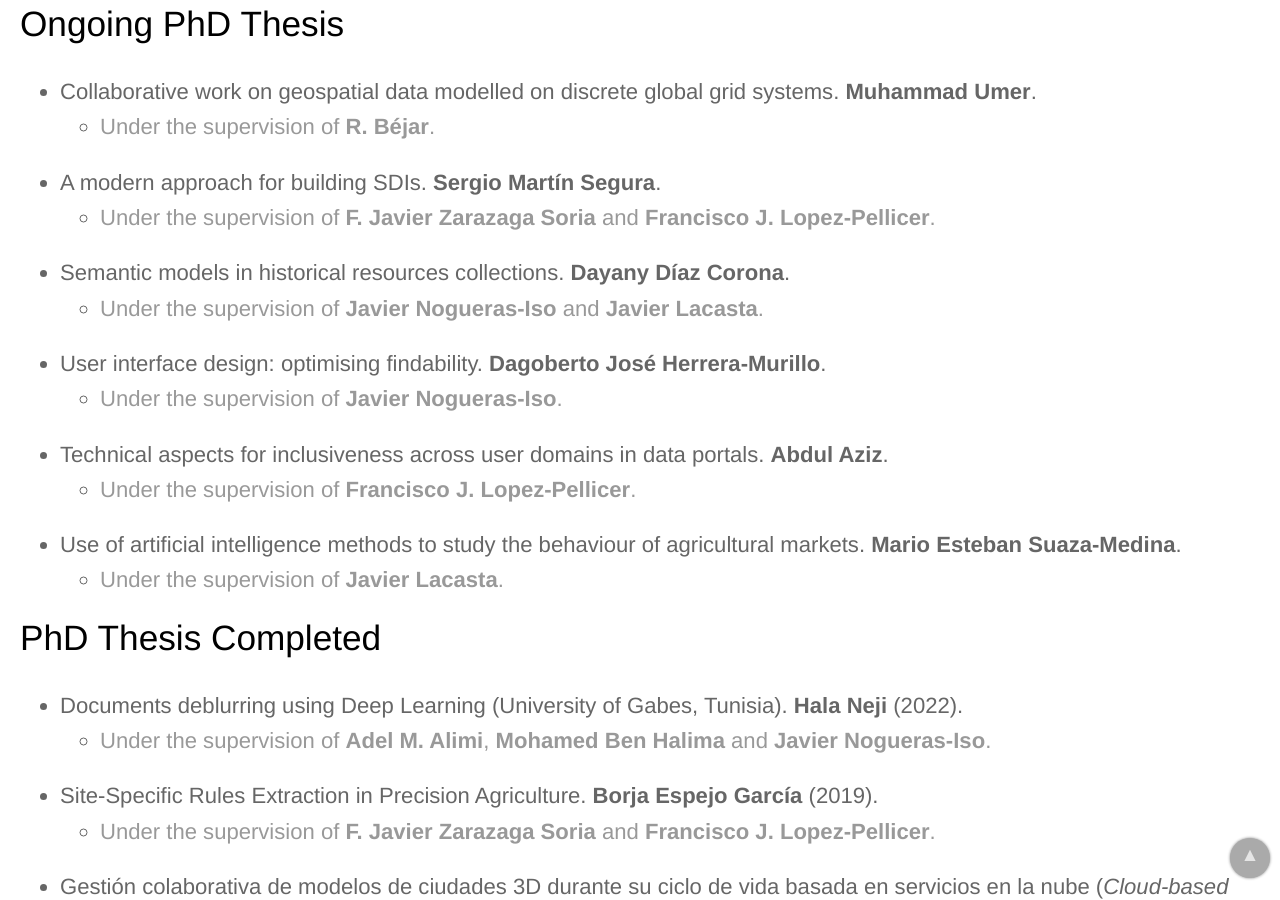
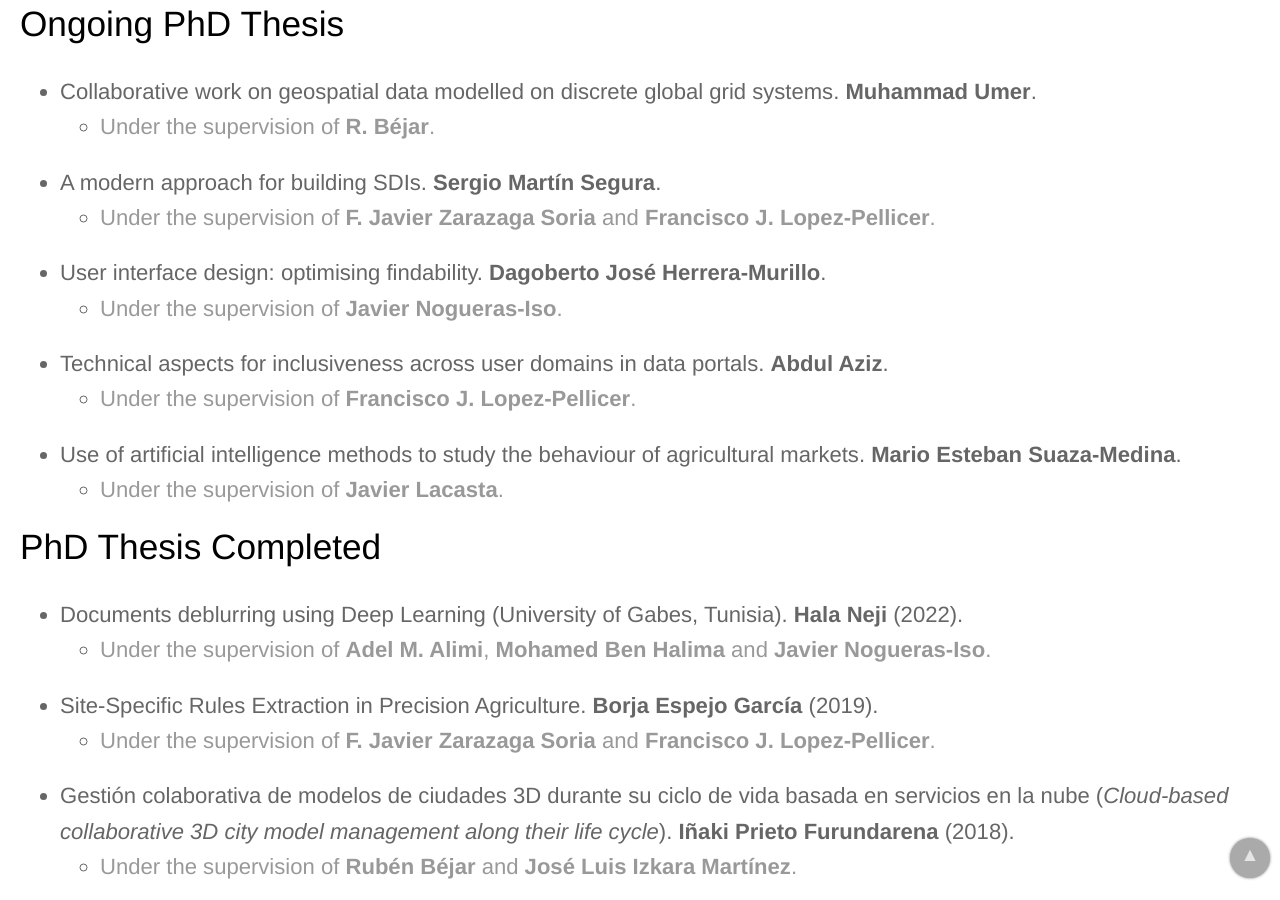
Before and after one commit to IAAA-Lab/IAAA-Lab.github.io, a Jekyll site: the page built from dissertations.md, in a window 1280 px wide and 900 px high, scrolled down 1095 px. Built offline with Jekyll 4.4.1, drawn with Linux system fonts in a browser that asks for light colours.

Commit message:
Quito a Dayany

```diff
--- a/dissertations.md
+++ b/dissertations.md
@@ -11,8 +10,6 @@ layout: phd_dissertations
   - <span style="color:#999999">Under the supervision of **R. Béjar**.</span>
 - A modern approach for building SDIs. **Sergio Martín Segura**.
   - <span style="color:#999999">Under the supervision of **F. Javier Zarazaga Soria** and **Francisco J. Lopez-Pellicer**.</span>
-- Semantic models in historical resources collections. **Dayany Díaz Corona**.
-  - <span style="color:#999999">Under the supervision of **Javier Nogueras-Iso** and **Javier Lacasta**.</span>
 - User interface design: optimising findability. **Dagoberto José Herrera-Murillo**.
   - <span style="color:#999999">Under the supervision of **Javier Nogueras-Iso**.</span>
 - Technical aspects for inclusiveness across user domains in data portals. **Abdul Aziz**.
```
Also changed, not shown: other parts of dissertations.md (+0 -1 lines).
